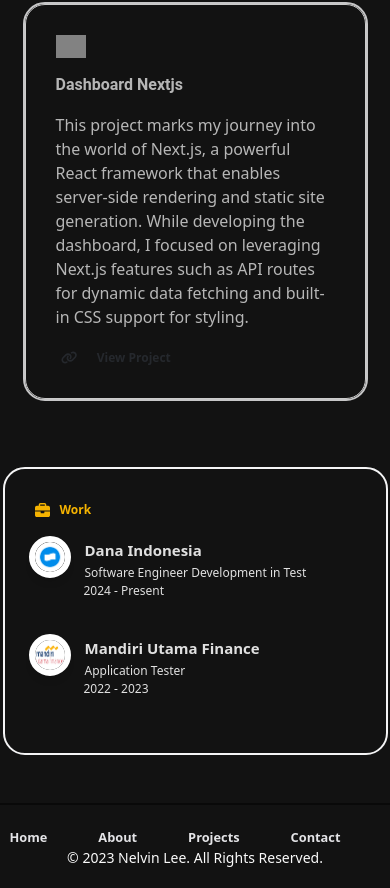
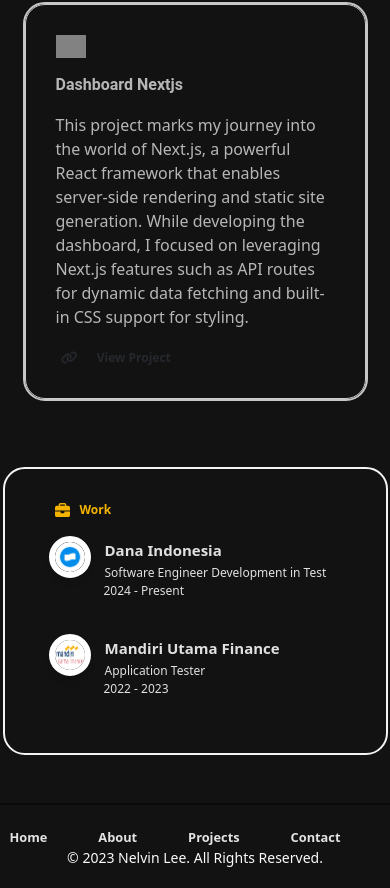
Before and after one commit to Nyx09/portofolio-react, a React (Create React App) app: page / in a window 390 px wide. Shown: the part 1698-2586 px from the top of the page. Built offline with nearby package versions, Linux system fonts and the light colour scheme; grey boxes are pictures that could not be loaded.

Commit message:
add padding card container

```diff
--- a/src/components/styles/card.css
+++ b/src/components/styles/card.css
@@ -37,8 +37,8 @@
 @media (max-width: 600px) {
     .card-container {
         width: 100%;
-		padding-left:30px ;
-		padding-right: 30px;
+		padding-left:50px ;
+		padding-right: 50px;
     }
     .card-title {
         font-size: 12px;
```
